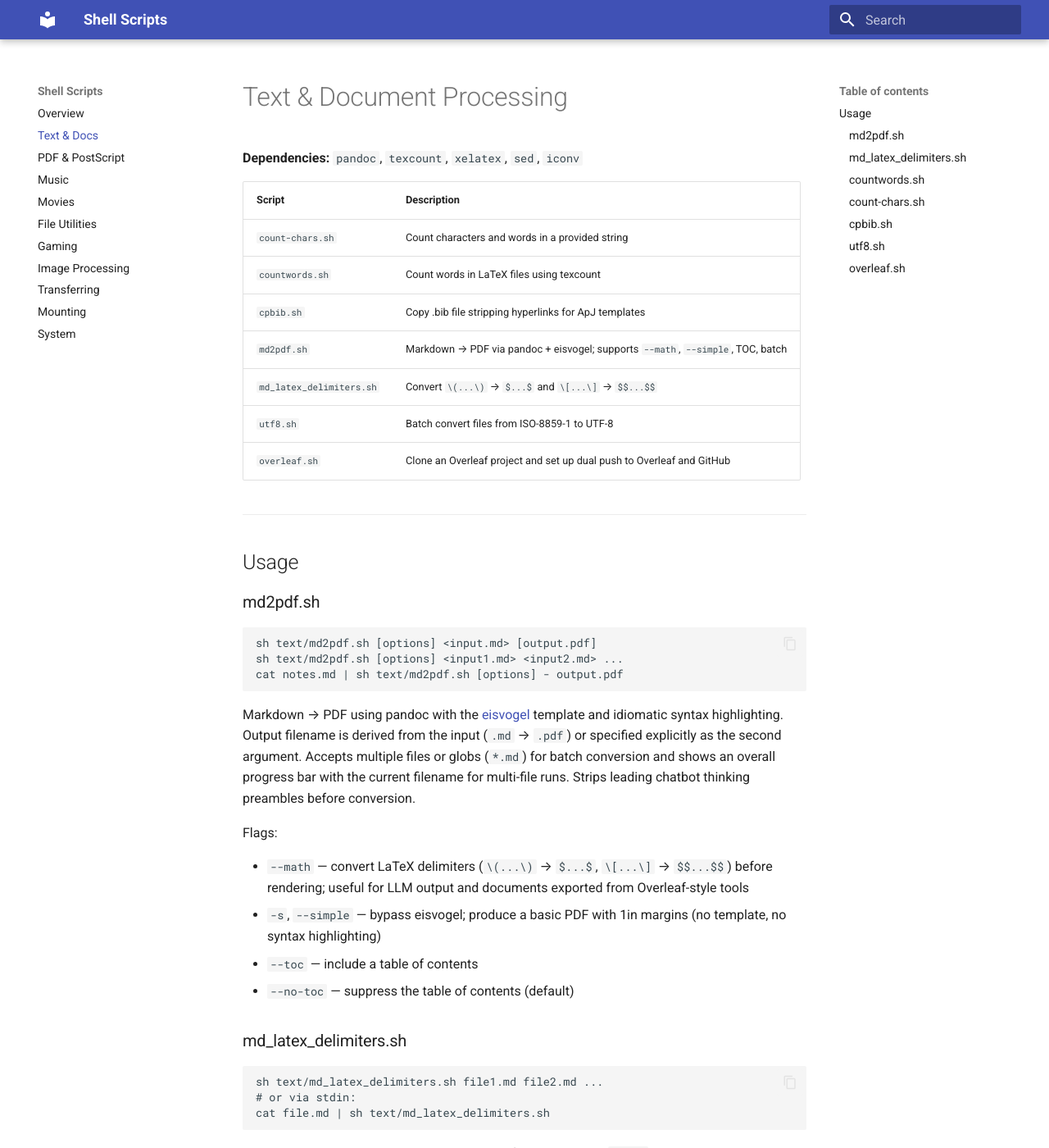
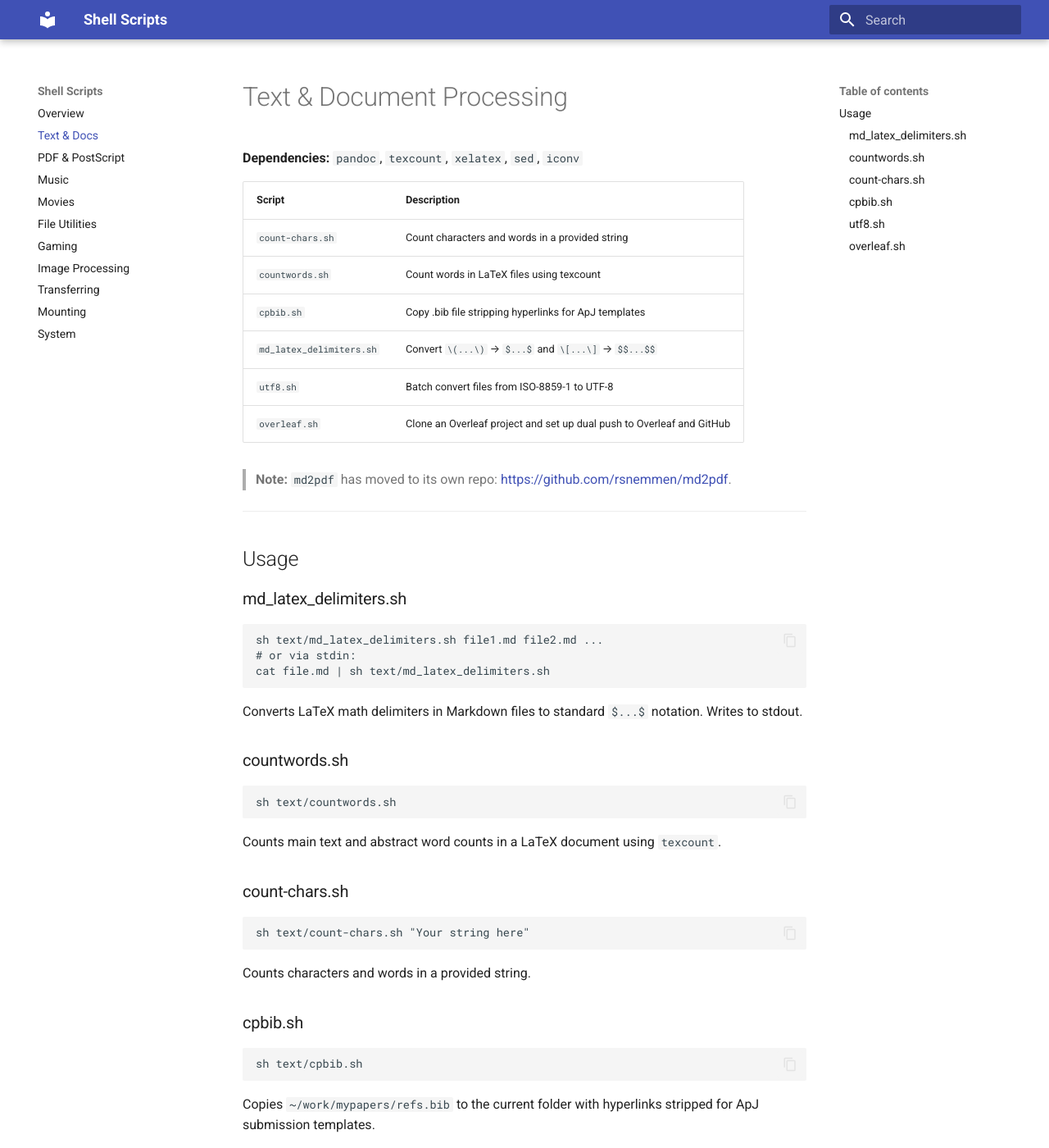
Before and after one commit to rsnemmen/shell-scripts, an MkDocs documentation site: the page built from docs/text.md, in a window 1280 px wide and 1400 px high. Shown: the whole window at 82% size. Built offline with MkDocs 1.6.1 and Material for MkDocs 9.7.7, drawn with Linux system fonts in a browser that asks for light colours.

Commit message:
refactor: move md2pdf to standalone repo, update docs
Remove text/md2pdf.sh (now at https://github.com/rsnemmen/md2pdf) and
update README, CLAUDE.md, AGENTS.md, and docs/text.md with pointers to
the new location.

Co-Authored-By: Claude Opus 4.7 <noreply@anthropic.com>

````diff
--- a/docs/text.md
+++ b/docs/text.md
@@ -7,31 +7,15 @@
 | `count-chars.sh` | Count characters and words in a provided string |
 | `countwords.sh` | Count words in LaTeX files using texcount |
 | `cpbib.sh` | Copy .bib file stripping hyperlinks for ApJ templates |
-| `md2pdf.sh` | Markdown → PDF via pandoc + eisvogel; supports `--math`, `--simple`, TOC, batch |
 | `md_latex_delimiters.sh` | Convert `\(...\)` → `$...$` and `\[...\]` → `$$...$$` |
 | `utf8.sh` | Batch convert files from ISO-8859-1 to UTF-8 |
 | `overleaf.sh` | Clone an Overleaf project and set up dual push to Overleaf and GitHub |
 
+> **Note:** `md2pdf` has moved to its own repo: <https://github.com/rsnemmen/md2pdf>.
+
 ---
 
 ## Usage
-
-### md2pdf.sh
-
-```sh
-sh text/md2pdf.sh [options] <input.md> [output.pdf]
-sh text/md2pdf.sh [options] <input1.md> <input2.md> ...
-cat notes.md | sh text/md2pdf.sh [options] - output.pdf
-```
-
-Markdown → PDF using pandoc with the [eisvogel](https://github.com/Wandmalfarbe/pandoc-latex-template) template and idiomatic syntax highlighting. Output filename is derived from the input (`.md` → `.pdf`) or specified explicitly as the second argument. Accepts multiple files or globs (`*.md`) for batch conversion and shows an overall progress bar with the current filename for multi-file runs. Strips leading chatbot thinking preambles before conversion.
-
-Flags:
-
-- `--math` — convert LaTeX delimiters (`\(...\)` → `$...$`, `\[...\]` → `$$...$$`) before rendering; useful for LLM output and documents exported from Overleaf-style tools
-- `-s`, `--simple` — bypass eisvogel; produce a basic PDF with 1in margins (no template, no syntax highlighting)
-- `--toc` — include a table of contents
-- `--no-toc` — suppress the table of contents (default)
 
 ### md_latex_delimiters.sh
 
````
Also changed, not shown: AGENTS.md (+1 -1 lines), CLAUDE.md (+0 -1 lines), README.md (+2 -1 lines), 1 other file.
